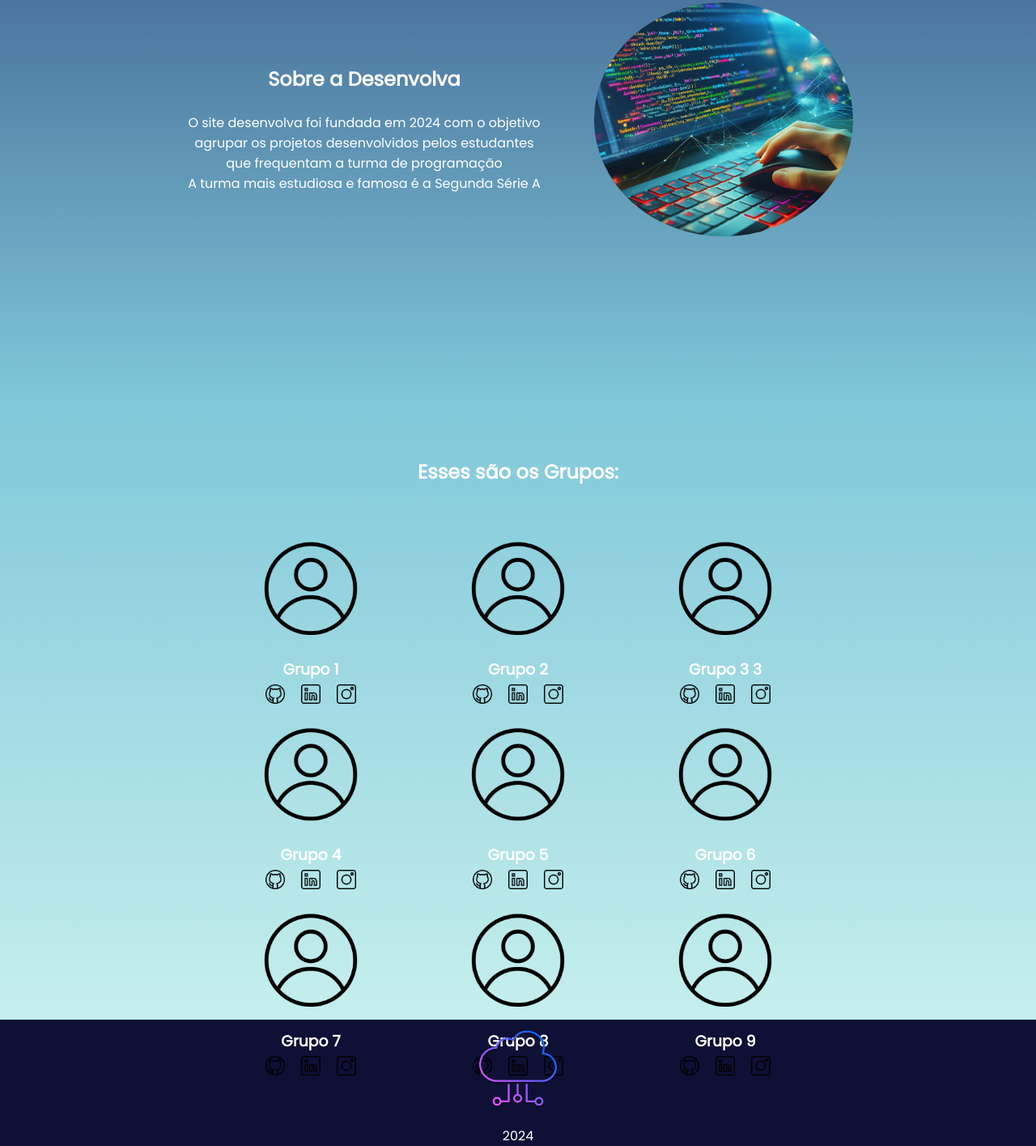
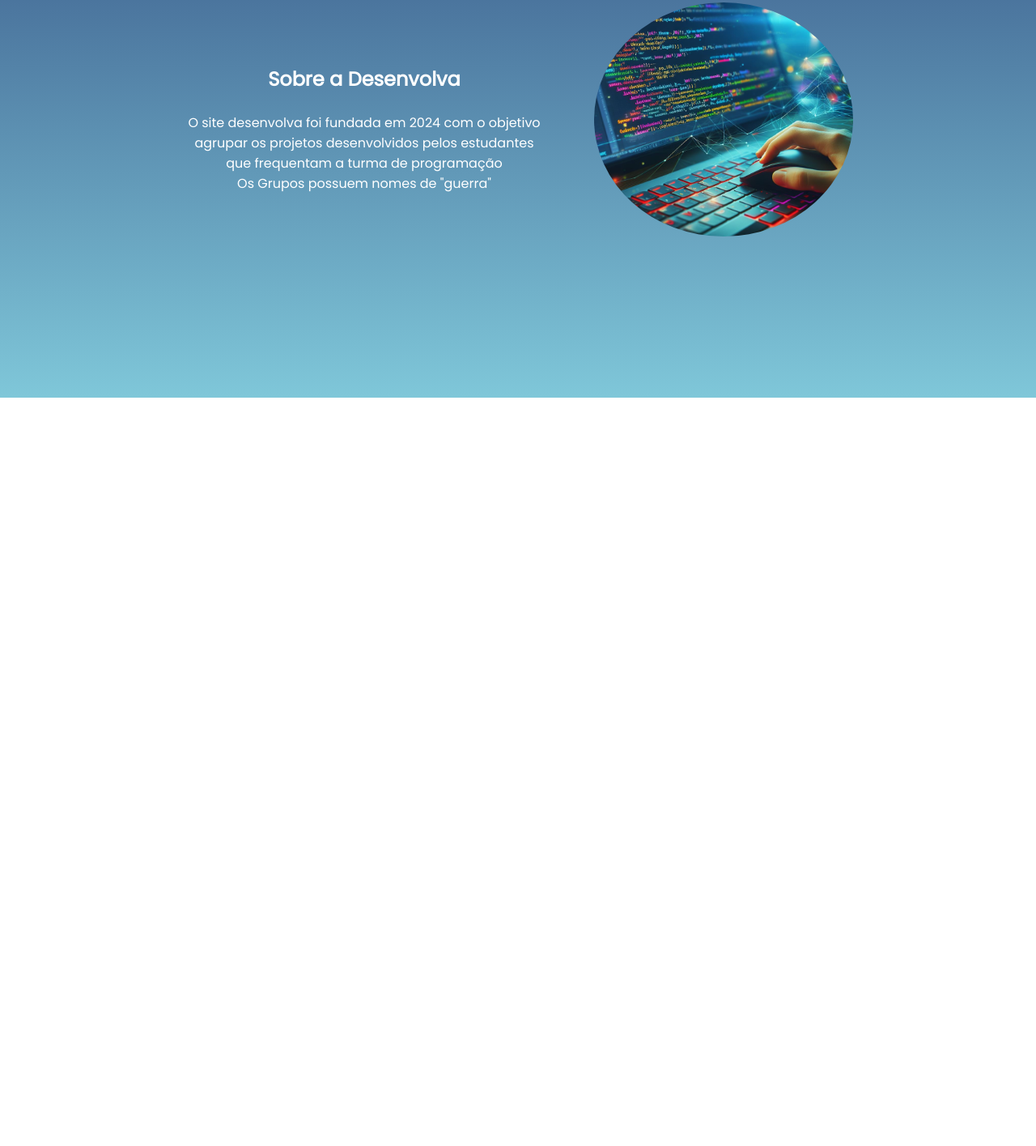
Before and after one commit to rfcob/turma-c, a plain HTML site: page index.html in a window 1280 px wide. Shown: the part 354-1769 px from the top of the page at 81% size. After the commit the page ends 845 px from the top, so only its background shows below. Drawn offline with Linux system fonts and the light colour scheme.

Commit message:
Add files via upload

```diff
--- a/index.html
+++ b/index.html
@@ -1,5 +1,5 @@
 <!DOCTYPE html>
-<html lang="en">
+<html lang="pt-br">
 <head>
     <meta charset="UTF-8">
     <meta http-equiv="X-UA-Compatible" content="IE=edge">
@@ -21,91 +21,13 @@
             <li class="cabecalho-lista-item">Ferramentas</li>
         </ul>
     </header>
-    <section class="escola">
-        <div class="escola-div-conteudo">
-            <h2 class="escola-titulo">Sobre a Desenvolva</h2>
-            <p class="escola-texto-um">O site desenvolva foi fundada em 2024 com o  objetivo agrupar os projetos desenvolvidos pelos estudantes que frequentam a turma de programação</p>
-            <p class="escola-texto-dois">A turma mais estudiosa e famosa é a Segunda Série A</p>
+     <section class="qsomos">
+        <div class="qsomos-div-conteudo">
+            <h2 class="qsomos-titulo">Sobre a Desenvolva</h2>
+            <p class="qsomos-texto-um">O site desenvolva foi fundada em 2024 com o  objetivo agrupar os projetos desenvolvidos pelos estudantes que frequentam a turma de programação</p>
+            <p class="qsomos-texto-dois"> Os Grupos possuem nomes de "guerra"</p>
         </div>
-        <img class="escola-imagem" src="Formula-bro.png" alt="imagem que representa uma professora em sala de aula">
+        <img class="qsomos-imagem" src="Formula-bro.png" alt="imagem que representa uma professora em sala de aula">
     </section>
-    <section class="estudante">
-        <h2 class="estudante-titulo">Esses são os Grupos:</h2>
-        <div class="estudante-todos">
-        <span></span>
-        <div class="estudante-div">
-            <img class="estudante-imagem" src="foto.png" alt="grupo 1">
-            <h3 class="estudante-nome">Grupo 1</h3>
-            <a href="https://github.com/"><img class="estudante-icone" src="github.png" alt="icone github"></a>
-            <a href="https://www.linkedin.com/"><img class="estudante-icone" src="linkedin.png" alt="icone linkedin"></a>
-            <a href="https://www.instagram.com/"><img class="estudante-icone" src="instagram.png" alt="icone instagram"></a>
-        </div>
-        <div class="estudante-div">
-            <img class="estudante-imagem" src="foto.png" alt="foto grugo 2">
-            <h3 class="estudante-nome">Grupo 2</h3>
-            <a href="https://github.com/"><img class="estudante-icone" src="github.png" alt="icone github"></a>
-            <a href="https://www.linkedin.com/"><img class="estudante-icone" src="linkedin.png" alt="icone linkedin"></a>
-            <a href="https://www.instagram.com/"><img class="estudante-icone" src="instagram.png" alt="icone instagram"></a>
-        </div>
-        <div class="estudante-div">
-            <img class="estudante-imagem" src="foto.png" alt="foto do grupo 3">
-            <h3 class="estudante-nome">Grupo 3 3</h3>
-            <a href="https://github.com/"><img class="estudante-icone" src="github.png" alt="icone github"></a>
-            <a href="https://www.linkedin.com/"><img class="estudante-icone" src="linkedin.png" alt="icone linkedin"></a>
-            <a href="https://www.instagram.com/"><img class="estudante-icone" src="instagram.png" alt="icone instagram"></a>
-        </div>
-        <span></span>
-        <span></span>
-        <div class="estudante-div">
-            <img class="estudante-imagem" src="foto.png" alt="foto do grupo 4">
-            <h3 class="estudante-nome">Grupo 4</h3>
-            <a href="https://github.com/JoiceAlura"><img class="estudante-icone" src="github.png" alt="icone github"></a>
-             <a href="https://www.linkedin.com/in/joicebarbaresco/"><img class="estudante-icone" src="linkedin.png" alt="icone linkedin"></a>
-             <a href="https://www.instagram.com/joicebarbaresco/"><img class="estudante-icone" src="instagram.png" alt="icone instagram"></a>
-        </div>
-        <div class="estudante-div">
-            <img class="estudante-imagem" src="foto.png" alt="foto do grupo 5">
-            <h3 class="estudante-nome">Grupo 5</h3>
-             <a href="https://github.com/"><img class="estudante-icone" src="github.png" alt="icone github"></a>
-            <a href="https://www.linkedin.com/"><img class="estudante-icone" src="linkedin.png" alt="icone linkedin"></a>
-            <a href="https://www.instagram.com/"><img class="estudante-icone" src="instagram.png" alt="icone instagram"></a>
-        </div>
-        <div class="estudante-div">
-            <img class="estudante-imagem" src="foto.png" alt="foto do grupo">
-            <h3 class="estudante-nome">Grupo 6</h3>
-            <img class="estudante-icone" src="github.png" alt="icone github">
-            <a href="https://www.linkedin.com/"><img class="estudante-icone" src="linkedin.png" alt="icone linkedin"></a>
-            <a href="https://github.com/"><img class="estudante-icone" src="instagram.png" alt="icone instagram"></a>
-        </div>
-        <span></span>
-        <span></span>
-        <div class="estudante-div">
-            <img class="estudante-imagem" src="foto.png" alt="foto do grupo 7">
-            <h3 class="estudante-nome">Grupo 7</h3>
-        <a href="https://github.com/"><img class="estudante-icone" src="github.png" alt="icone github"></a>
-            <a href="https://www.linkedin.com/"><img class="estudante-icone" src="linkedin.png" alt="icone linkedin"></a>
-            <a href="https://www.instagram.com/"><img class="estudante-icone" src="instagram.png" alt="icone instagram"></a>
-        </div>
-        <div class="estudante-div">
-            <img class="estudante-imagem" src="foto.png" alt="foto do Grupo">
-            <h3 class="estudante-nome">Grupo  8</h3>
-            <a href="https://github.com/"><img class="estudante-icone" src="github.png" alt="icone github"></a>
-            <a href="https://www.linkedin.com/"><img class="estudante-icone" src="linkedin.png" alt="icone linkedin"></a>
-            <a href="https://www.instagram.com/"><img class="estudante-icone" src="instagram.png" alt="icone instagram"></a>
-        </div>
-        <div class="estudante-div">
-            <img class="estudante-imagem" src="foto.png" alt="foto do Grupo">
-            <h3 class="estudante-nome">Grupo  9</h3>
-            <a href="https://github.com/"><img class="estudante-icone" src="github.png" alt="icone github"></a>
-            <a href="https://www.linkedin.com/"><img class="estudante-icone" src="linkedin.png" alt="icone linkedin"></a>
-            <a href="https://www.instagram.com/"><img class="estudante-icone" src="instagram.png" alt="icone instagram"></a>
-        </div>
-
-    </div>
-    </section>
-    <footer class="rodape">
-        <img class="rodape-imagem"src="logo.png" alt="logo desenvolva">
-        <p>2024</p>
-    </footer>
 </body>
 </html>
--- a/style.css
+++ b/style.css
@@ -34,12 +34,12 @@ body {
     font-size: 20px;
 }
 
-.escola-imagem{
+.qsomos-imagem{
     width: 25%;
     border-radius: 50%;
 }
 
-.escola{
+.qsomos{
     height: 80vh;
     background-image: linear-gradient(#365486,#7FC7D9);
     color:white;
@@ -50,7 +50,7 @@ body {
 
 }
 
-.escola-div-conteudo{
+.qsomos-div-conteudo{
     width: 35%;
     text-align: center;
     margin-right: 60px
@@ -58,48 +58,6 @@ body {
 }
 
 
-.escola-titulo{
+.qsomos-titulo{
     padding: 24px 0;
 }
-
-.estudante{
-    height: 90vh;
-    padding: 24px 0;
-    background-image: linear-gradient(#7FC7D9,#C5EFED);
-    color:white;
-}
-.estudante-imagem{
-    width: 120px;
-}
-
-.estudante-icone{
-    width: 24px;
-    padding: 4px 8px;
-}
-
-.estudante-div{
-    text-align: center;
-
-}
-
-.estudante-titulo{
-    text-align: center;
-    padding: 50px 0;
-}
-
-.estudante-todos{
-    display: grid;
-    grid-template-columns: 20% 20% 20% 20% 20%;
-}
-
-.rodape{
-    background-color:#0F1035;
-    text-align: center;
-    color: white;
-}
-
-.rodape-imagem{
-    height: 100px;
-    padding: 12px 0;
-
-}
```
